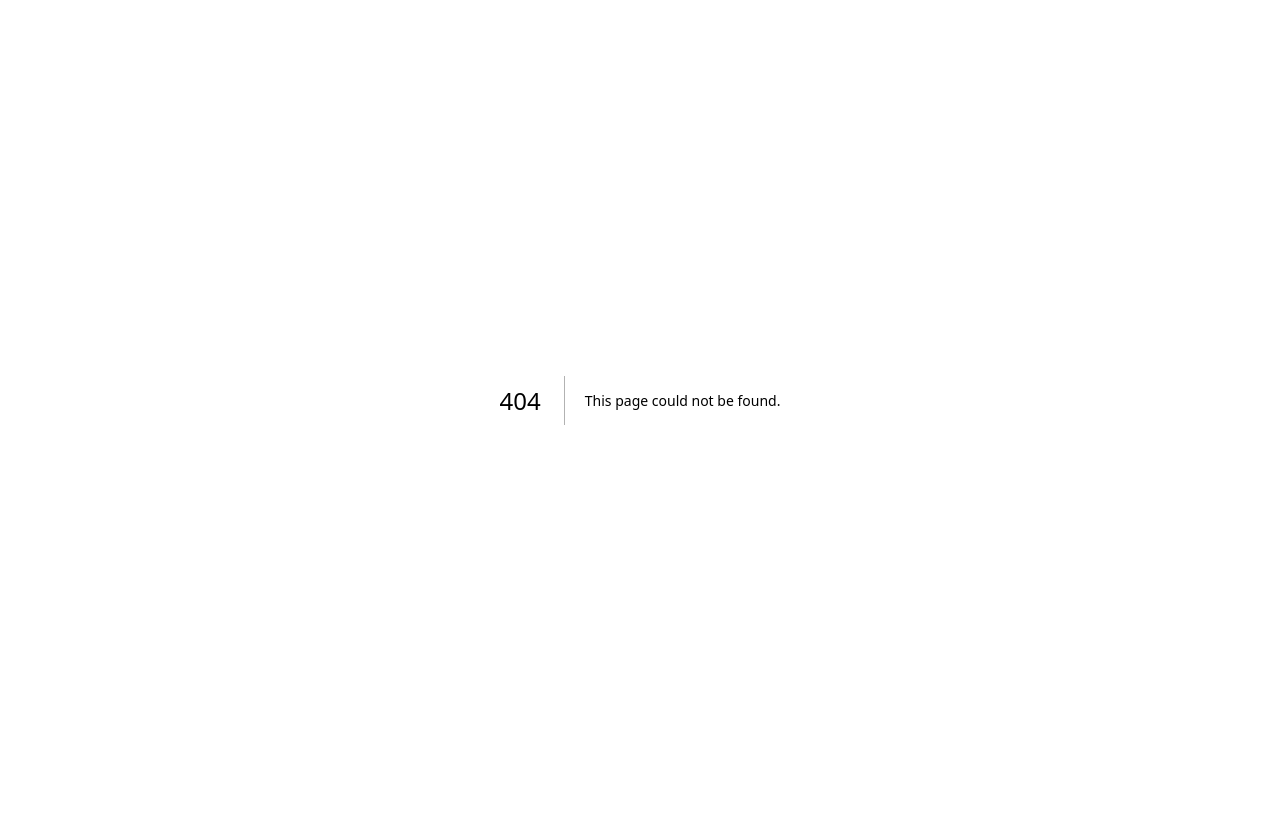
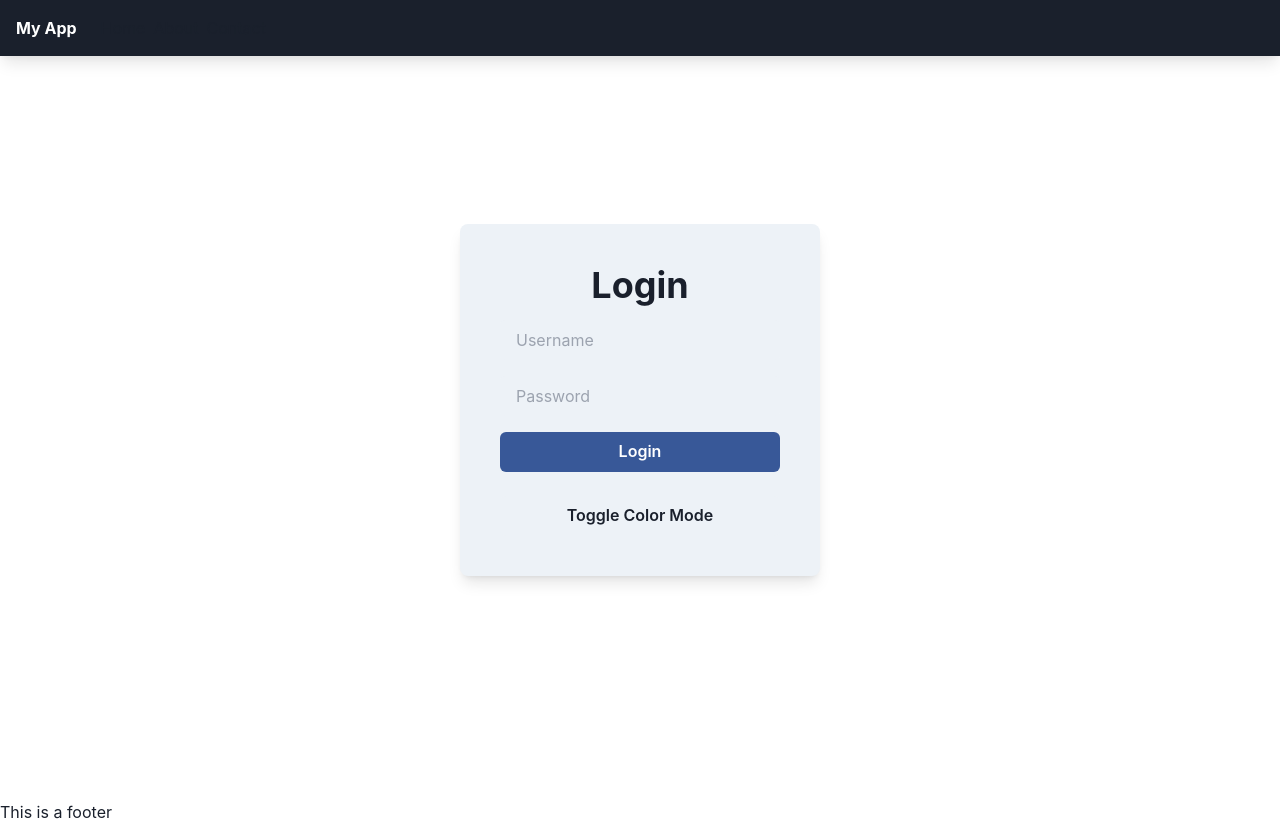
Before and after one commit to sorydi3/braozn, a Next.js app in the folder remotejobsite/: page /Login in a window 1280 px wide. Before the commit this address had no page. Before the commit the page ends 800 px from the top, so only its background shows below. Built offline with nearby package versions, Linux system fonts and the light colour scheme.

Commit message:
chakra added | login page done | layout

```diff
--- a/remotejobsite/package.json
+++ b/remotejobsite/package.json
@@ -9,9 +9,13 @@
     "lint": "next lint"
   },
   "dependencies": {
+    "@chakra-ui/react": "^2.4.9",
+    "@emotion/react": "^11.10.5",
+    "@emotion/styled": "^11.10.5",
     "@next/font": "13.1.2",
     "eslint": "8.32.0",
     "eslint-config-next": "13.1.2",
+    "framer-motion": "^8.5.4",
     "next": "13.1.2",
     "react": "18.2.0",
     "react-collapse": "^5.1.1",
--- /dev/null
+++ b/remotejobsite/src/pages/Login.js
@@ -0,0 +1,52 @@
+import React from "react";
+import PropTypes from "prop-types";
+import {
+  Button,
+  Flex,
+  Heading,
+  Input,
+  useColorMode,
+  useColorModeValue,
+} from "@chakra-ui/react";
+
+function Login(props) {
+  const { toggleColorMode } = useColorMode();
+
+  const bg = useColorModeValue("gray.100", "gray.900");
+
+  return (
+    <Flex className="justify-center align-center w-screen h-screen ">
+      <Flex
+        direction="column"
+        background={bg}
+        className="rounded-lg shadow-lg p-10 m-auto"
+      >
+        <Heading className="mb-3 mx-auto">Login</Heading>
+        <Input
+          placeholder="Username"
+          rounded={5}
+          variant="filled"
+          className="mb-4"
+          border={1}
+          borderColor="gray.300"
+        />
+        <Input
+          placeholder="Password"
+          rounded={5}
+          variant="filled"
+          className="mb-4 "
+          border={1}
+          borderColor="gray.300"
+        />
+        <Button colorScheme={"facebook"} className="mb-6">
+          Login
+        </Button>
+        <Button onClick={toggleColorMode}>Toggle Color Mode</Button>
+      </Flex>
+    </Flex>
+  );
+}
+
+Login.propTypes = {};
+
+export default Login;
--- a/remotejobsite/src/pages/_app.js
+++ b/remotejobsite/src/pages/_app.js
@@ -1,5 +1,23 @@
-import '@/styles/globals.css'
+import "@/styles/globals.css";
+import { Layout } from "./components/Layout";
+import { ChakraProvider,extendTheme } from "@chakra-ui/react";
+
+
+const theme = extendTheme({
+  colors: {
+    brand: {
+      100: "#f7fafc",
+      900: "#1a202c",
+    },
+  },
+});
 
 export default function App({ Component, pageProps }) {
-  return <Component {...pageProps} />
+  return (
+    <ChakraProvider theme={theme}>
+      <Layout>
+        <Component {...pageProps} />
+      </Layout>
+    </ChakraProvider>
+  );
 }
--- /dev/null
+++ b/remotejobsite/src/pages/components/Footer.js
@@ -0,0 +1,10 @@
+import React from "react";
+import PropTypes from "prop-types";
+
+function Footer(props) {
+  return <div>This is a footer</div>;
+}
+
+Footer.propTypes = {};
+
+export default Footer;
--- /dev/null
+++ b/remotejobsite/src/pages/components/Layout.js
@@ -0,0 +1,13 @@
+import React from "react";
+import NavBar from "./navbar";
+import Footer from "./footer";
+
+export const Layout = ({ children }) => {
+  return (
+    <>
+      <NavBar />
+      <main>{children}</main>
+      <Footer />
+    </>
+  );
+};
--- a/remotejobsite/src/pages/components/navbar.js
+++ b/remotejobsite/src/pages/components/navbar.js
@@ -1,41 +1,32 @@
+import { Flex, Box, Text } from "@chakra-ui/react";
 import Link from "next/link";
 import NavBarItem from "./navbaritem";
+import Image from "next/image";
 
 function NavBar() {
   return (
-    <div className="flex justify-between">
-      <div className="flex m-auto p-3 rounded-full bg-cyan-700 text-white font-semibold">
-        <image
-          src="/next.svg"
-          className="w-full h-full shrink-0 bg-cover bg-center rounded-xl"
-          width={100}
-          height={100}
-        />
-      </div>
-      <div className="mr-auto left-16  top-3 md:fixed hidden md:flex space-x-5">
-        <Link href="\">
-          <NavBarItem name="Home" focused={true} />
+    <Flex
+      bg="gray.800"
+      p={4}
+      align="center"
+      shadow="lg"
+      className="shadow-lg fixed w-full z-10 top-0 left-0 right-0"
+    >
+      <Text fontWeight="bold" color="white">
+        My App
+      </Text>
+      <Box mr="auto" className=" space-x-2 ml-6 ">
+        <Link href="\" color="white" mr={6}>
+          Home
         </Link>
-
-        <Link href="contact">
-          <NavBarItem name="Contact" />
+        <Link href="\" color="white" mr={6}>
+          About
         </Link>
-
-        <Link href="about">
-          <NavBarItem name="About" />
+        <Link href="\" color="white">
+          Contact
         </Link>
-
-        <Link href="companies">
-          <NavBarItem name="Companies" />
-        </Link>
-
-        <Link href="jobs">
-          <NavBarItem name="Jobs" />
-        </Link>
-      </div>
-
-      <div className="md:hidden flex flex-col space-y-2"></div>
-    </div>
+      </Box>
+    </Flex>
   );
 }
 
--- a/remotejobsite/src/pages/components/navbaritem.js
+++ b/remotejobsite/src/pages/components/navbaritem.js
@@ -1,14 +1,16 @@
+import { Flex } from "@chakra-ui/react";
+
 function NavBarItem({ name, focused }) {
   return (
-    <div
+    <Flex
       className={
         focused
-          ? "flex m-auto p-3 rounded-full bg-cyan-700 text-white font-semibold"
+          ? "flex p-3 rounded-full  bg-cyan-700 text-white font-semibold"
           : "flex m-auto p-3 rounded-full bg-cyan-50 hover:bg-cyan-700 hover:text-white hover:font-semibold"
       }
     >
-      <p className="">{name}</p>
-    </div>
+      {name}
+    </Flex>
   );
 }
 
--- a/remotejobsite/src/pages/index.js
+++ b/remotejobsite/src/pages/index.js
@@ -2,12 +2,10 @@ import Head from "next/head";
 import Image from "next/image";
 import Jobdetail from "./components/jobdetail";
 import ListJobs from "./components/listjobs";
-import NavBar from "./components/navbar";
 
 export default function Home() {
   return (
     <div className="flex flex-col md:flex-row  bg-slate-400 h-screen w-screen bg-gradient-to-r from-cyan-200 via-cyan-100  to-orange-200">
-      <NavBar />
       <ListJobs />
       <Jobdetail></Jobdetail>
     </div>
```
Also changed, not shown: 1 other file (tests, documents, lock files or other folders).
